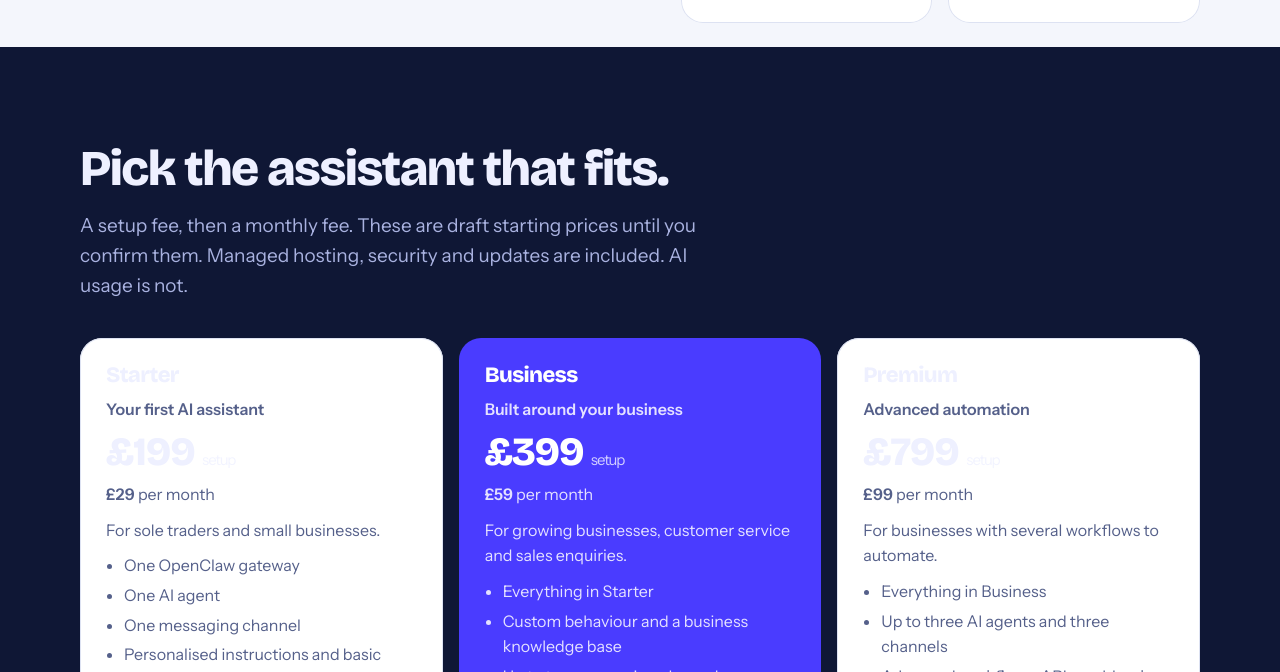
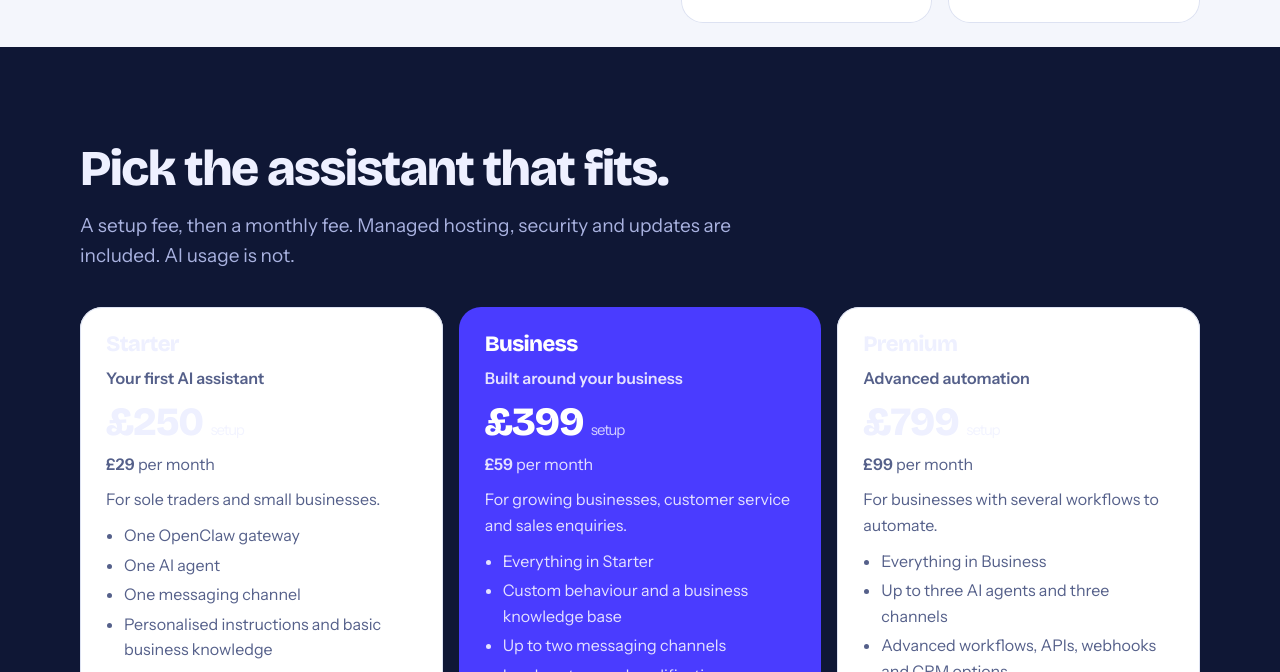
Before and after one commit to cmortlock81/mortify.co.uk, a plain HTML site: page ai-assistants/index.html in a window 1280 px wide. Shown: the part 632-1304 px from the top of the page. Drawn offline with nearby package versions, Linux system fonts and the light colour scheme.

Commit message:
Set the AI Starter setup fee to 250

```diff
--- a/ai-assistants/index.html
+++ b/ai-assistants/index.html
@@ -30,9 +30,9 @@
 </div>
 </div>
 <section class="deep"><div class="wrap">
-<div class="head"><h2>Pick the assistant that fits.</h2><p class="sub">A setup fee, then a monthly fee. These are draft starting prices until you confirm them. Managed hosting, security and updates are included. AI usage is not.</p></div>
+<div class="head"><h2>Pick the assistant that fits.</h2><p class="sub">A setup fee, then a monthly fee. Managed hosting, security and updates are included. AI usage is not.</p></div>
 <div class="grid w">
-<article class="card"><h3>Starter</h3><p><b>Your first AI assistant</b></p><div class="pr">£199 <small>setup</small></div><p><b>£29</b> per month</p><p>For sole traders and small businesses.</p><ul><li>One OpenClaw gateway</li><li>One AI agent</li><li>One messaging channel</li><li>Personalised instructions and basic business knowledge</li><li>Secure deployment, hosting, updates and basic monitoring</li><li>Email support</li></ul><a class="btn g" href="/contact/">Enquire about Starter</a></article>
+<article class="card"><h3>Starter</h3><p><b>Your first AI assistant</b></p><div class="pr">£250 <small>setup</small></div><p><b>£29</b> per month</p><p>For sole traders and small businesses.</p><ul><li>One OpenClaw gateway</li><li>One AI agent</li><li>One messaging channel</li><li>Personalised instructions and basic business knowledge</li><li>Secure deployment, hosting, updates and basic monitoring</li><li>Email support</li></ul><a class="btn g" href="/contact/">Enquire about Starter</a></article>
 <article class="card a"><h3>Business</h3><p><b>Built around your business</b></p><div class="pr">£399 <small>setup</small></div><p><b>£59</b> per month</p><p>For growing businesses, customer service and sales enquiries.</p><ul><li>Everything in Starter</li><li>Custom behaviour and a business knowledge base</li><li>Up to two messaging channels</li><li>Lead capture and qualification</li><li>Email and Google Workspace options</li><li>Priority support and a quarterly review</li></ul><a class="btn" style="background:#fff;color:#2a1fc4" href="/contact/">Enquire about Business</a></article>
 <article class="card"><h3>Premium</h3><p><b>Advanced automation</b></p><div class="pr">£799 <small>setup</small></div><p><b>£99</b> per month</p><p>For businesses with several workflows to automate.</p><ul><li>Everything in Business</li><li>Up to three AI agents and three channels</li><li>Advanced workflows, APIs, webhooks and CRM options</li><li>Bespoke skills, stronger backups and a monthly review</li><li>Priority technical support</li></ul><a class="btn g" href="/contact/">Enquire about Premium</a></article>
 </div>
```
